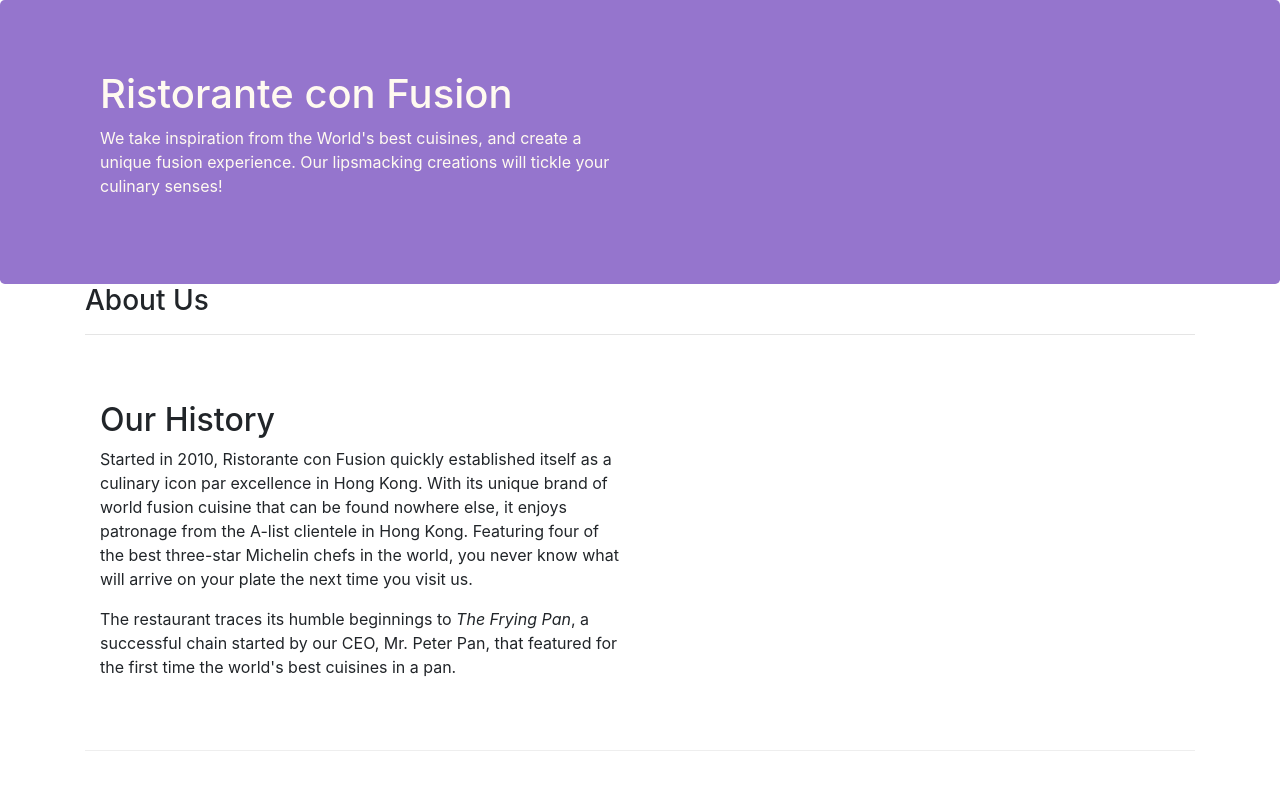
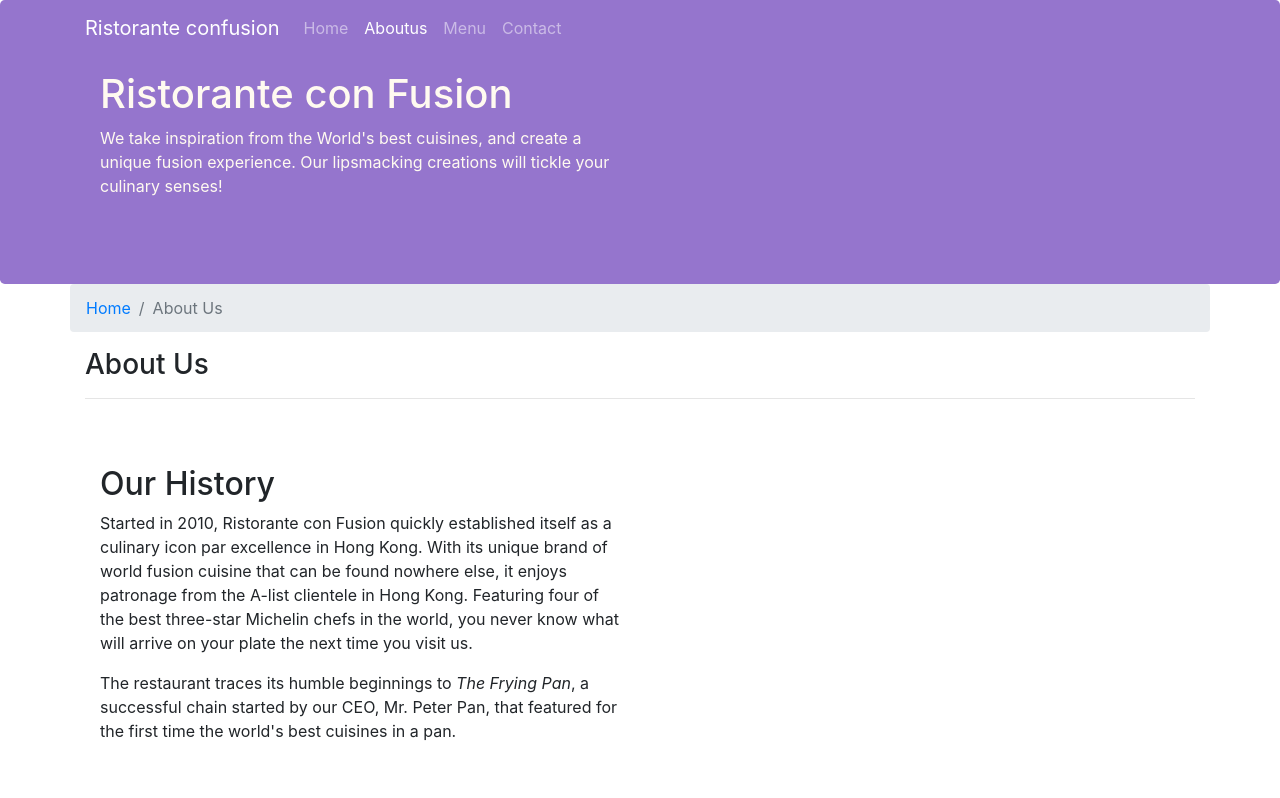
Before and after one commit to shivasrk12345/BootstrapRestaurantApplication, a website: page aboutus.html in a window 1280 px wide. Shown: the top 798 px of the page. Drawn offline with nearby package versions, Linux system fonts and the light colour scheme.

Commit message:
navigation bars added

```diff
--- a/aboutus.html
+++ b/aboutus.html
@@ -15,6 +15,25 @@
 </head>
 
 <body>
+        <nav class="navbar navbar-dark navbar-expand-sm  fixed-top">
+                <div class="container">
+                <button class="navbar-toggler" type="button" data-toggle="collapse" data-target="#Navbar">
+                    <span class="navbar-toggler-icon"></span>
+                </button>
+                <a class="navbar-brand" href="./index.html">Ristorante confusion</a>
+                <div class="collapse navbar-collapse" id="Navbar">
+
+                <ul class="navbar-nav mr-auto">
+                    <li class="nav-item "><a class="nav-link" href="./index.html">Home</a></li>
+                    <li class="nav-item active"><a class="nav-link" href="#">Aboutus</a></li>
+                    <li class="nav-item"><a class="nav-link" href="#">Menu</a></li>
+                    <li class="nav-item"><a class="nav-link" href="#">Contact</a></li>
+
+                </ul>
+                </div>
+                </div>
+
+            </nav>
 
     <header class="jumbotron">
         <div class="container">
@@ -31,6 +50,10 @@
 
     <div class="container">
         <div class='row'>
+                <ol class="col-12 breadcrumb">
+                        <li class="breadcrumb-item"><a href="./index.html">Home</a></li>
+                        <li class="breadcrumb-item active">About Us</li>
+                    </ol>
             <div class='col-12'>
                <h3>About Us</h3>
                <hr>
@@ -70,7 +93,7 @@
                 <div class="col-4 offset-1 col-sm-2">
                     <h5>Links</h5>
                     <ul class="list-unstyled">
-                        <li><a href="#">Home</a></li>
+                        <li><a href="./index.html">Home</a></li>
                         <li><a href="#">About</a></li>
                         <li><a href="#">Menu</a></li>
                         <li><a href="#">Contact</a></li>
```
Also changed, not shown: index.html (+19 -1 lines).
